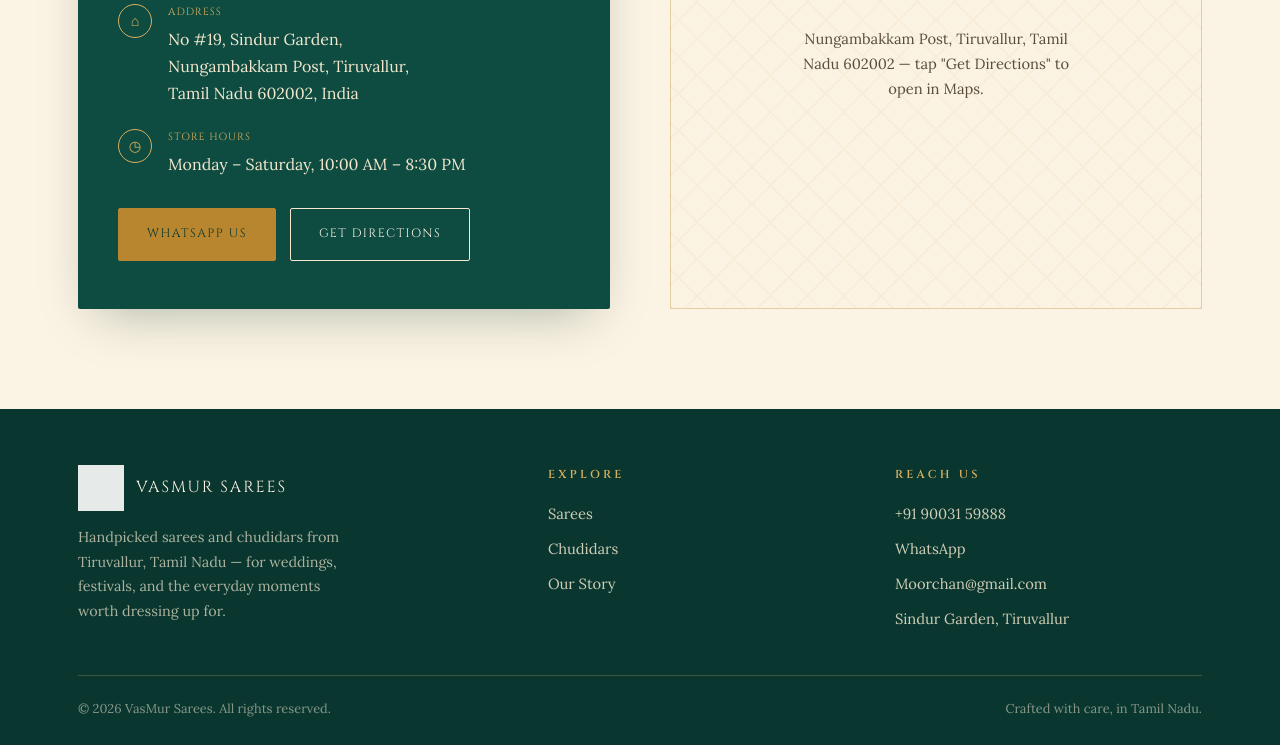
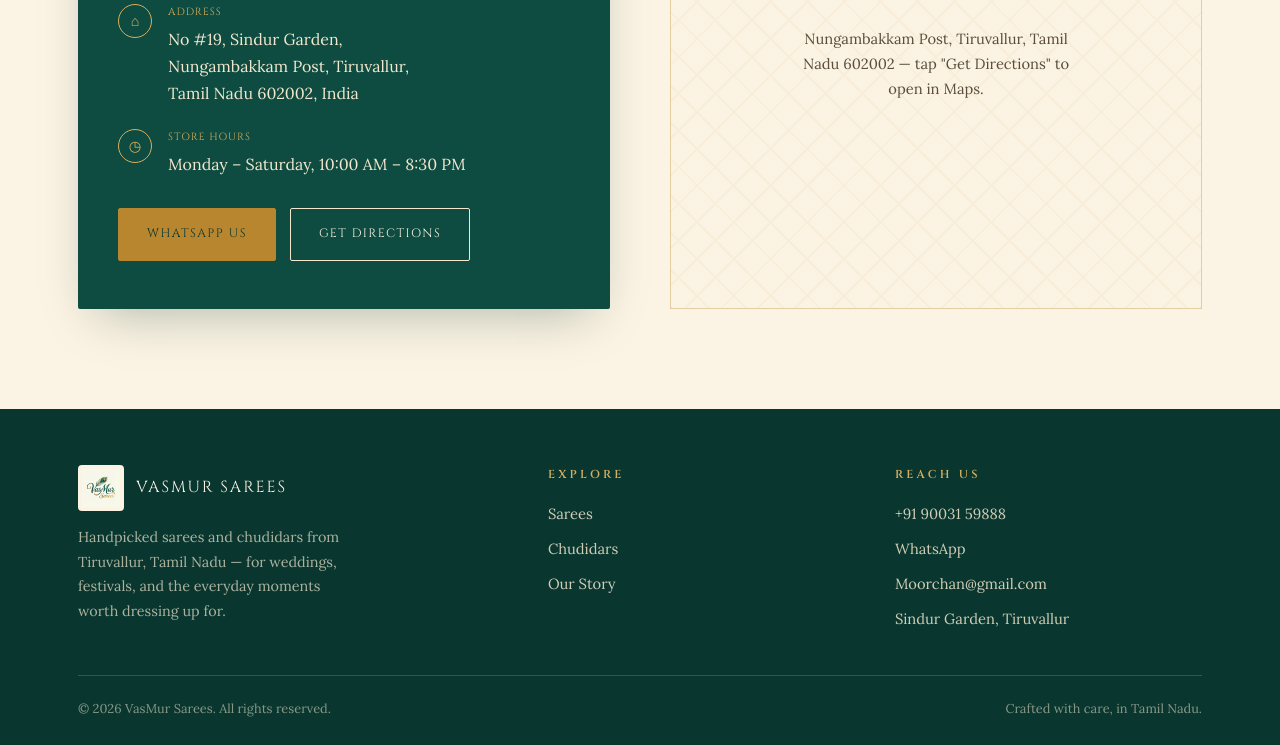
Before and after one commit to vinoth-kumar123/Vasumur-Sarees, a plain HTML site: page index.html in a window 1280 px wide. Shown: the part 4941-5686 px from the top of the page. Drawn offline with nearby package versions, Linux system fonts and the light colour scheme.

Commit message:
Update index.html

```diff
--- a/index.html
+++ b/index.html
@@ -267,7 +267,7 @@
   footer{background:var(--teal-deep);color:var(--cream-deep);padding:56px 0 26px;}
   .footer-grid{display:grid;grid-template-columns:1.4fr 1fr 1fr;gap:40px;padding-bottom:34px;border-bottom:1px solid rgba(217,174,92,0.25);}
   .footer-brand{display:flex;gap:12px;align-items:center;margin-bottom:14px;}
-  .footer-brand img{height:46px;filter:brightness(0) invert(1);opacity:0.9;}
+  .footer-brand img{height:46px;background:var(--cream);padding:4px;border-radius:4px;}
   .footer-brand span{font-family:'Cinzel',serif;letter-spacing:0.12em;font-size:1rem;color:var(--cream);}
   .footer-grid p{color:rgba(243,231,205,0.7);font-size:0.9rem;max-width:280px;}
   .footer-col .eyebrow{color:var(--gold-light);margin-bottom:16px;display:block;}
```
